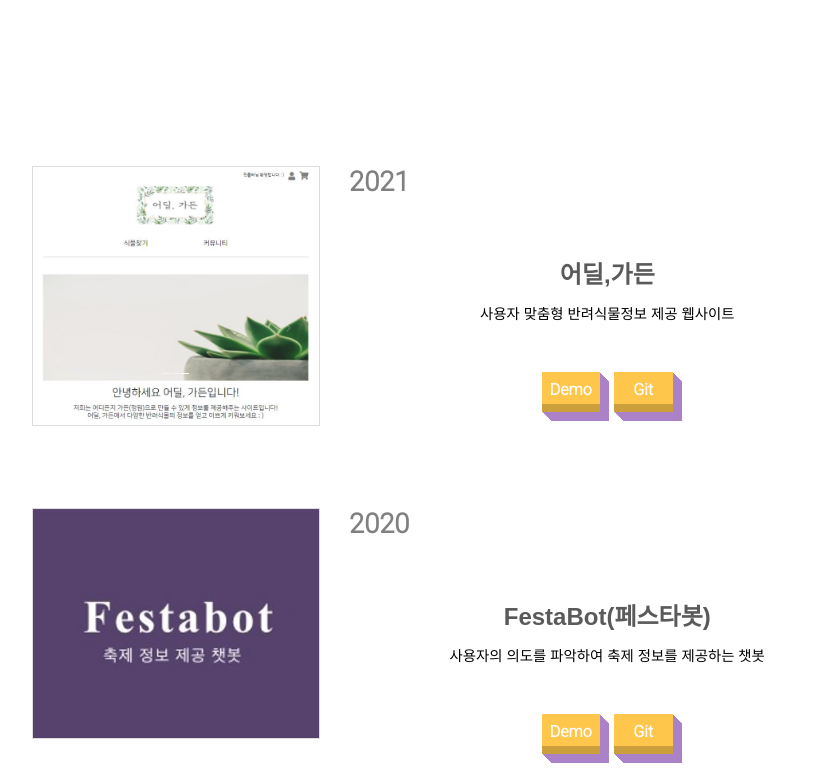
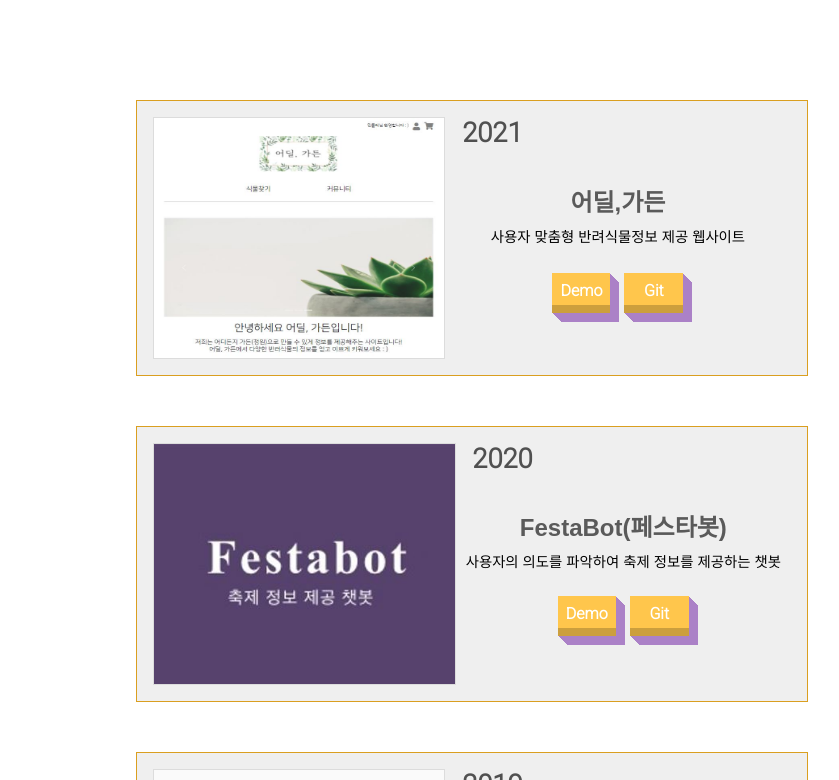
Before and after one commit to yuuDev01/My-PortFolio, a React (Create React App) app: page / in a window 1280 px wide. Shown: the part 3480-4260 px from the top of the page, without its empty margins (184-1023 px from the left). Built offline with nearby package versions, Linux system fonts and the light colour scheme; a web font is replaced by a local one.

Commit message:
1007 project 수정

```diff
--- a/package.json
+++ b/package.json
@@ -8,6 +8,7 @@
     "@testing-library/react": "^11.2.7",
     "@testing-library/user-event": "^12.8.3",
     "react": "^17.0.2",
+    "react-device-detect": "^2.0.1",
     "react-dom": "^17.0.2",
     "react-fade-in": "^2.0.1",
     "react-reveal": "^1.2.2",
--- a/src/App.js
+++ b/src/App.js
@@ -4,16 +4,33 @@ import IntroTemplate from './component/IntroTemplate';
 import MyInfoTemplate from './component/MyInfoTemplate';
 import SkillsTemplate from './component/SkillsTemplate';
 import ProjectsTemplate from './component/project/ProjectsTemplate';
+import {
+  BrowserView,
+  MobileView,
+  isBrowser,
+  isMobile
+} from "react-device-detect";
+
 
 class App extends Component {
   render() {
     return (
       <div className="App">
-      <HeaderTemplate>헤더</HeaderTemplate>
+        <BrowserView>
+        <HeaderTemplate>헤더</HeaderTemplate>
       <IntroTemplate>인트로</IntroTemplate>
       <MyInfoTemplate>내정보</MyInfoTemplate>
       <SkillsTemplate>보유기술</SkillsTemplate>
       <ProjectsTemplate>프로젝트목록</ProjectsTemplate>
+        </BrowserView>
+        <MobileView>
+        <HeaderTemplate>헤더</HeaderTemplate>
+      <IntroTemplate>인트로</IntroTemplate>
+      <MyInfoTemplate>내정보</MyInfoTemplate>
+      <SkillsTemplate>보유기술</SkillsTemplate>
+      <ProjectsTemplate>프로젝트목록</ProjectsTemplate>
+        </MobileView>
+
       </div>
   );
  }
--- a/src/component/project/ProjectInfo.css
+++ b/src/component/project/ProjectInfo.css
@@ -7,10 +7,12 @@
   padding: 1rem;
   width: 95%;
   margin-bottom: 50px;
+  border: 1px solid rgb(218, 159, 32);
+  background-color: rgba(68, 68, 68, 0.082);
 }
 img {
-  height: 30%;
-  width: 30%;
+  height: 30vh;
+  width: 25vw;
   border: 1px solid gainsboro;
 
 }
@@ -29,7 +31,7 @@ img {
   text-align: left;
   font-size: 1.7rem;
   font-weight: bold;
-  color: gray;
+  color: rgb(80, 80, 80);
   padding-left: 5%;
   padding-bottom: 10%;
 }
```
Also changed, not shown: 1 other file (tests, documents, lock files or other folders).
